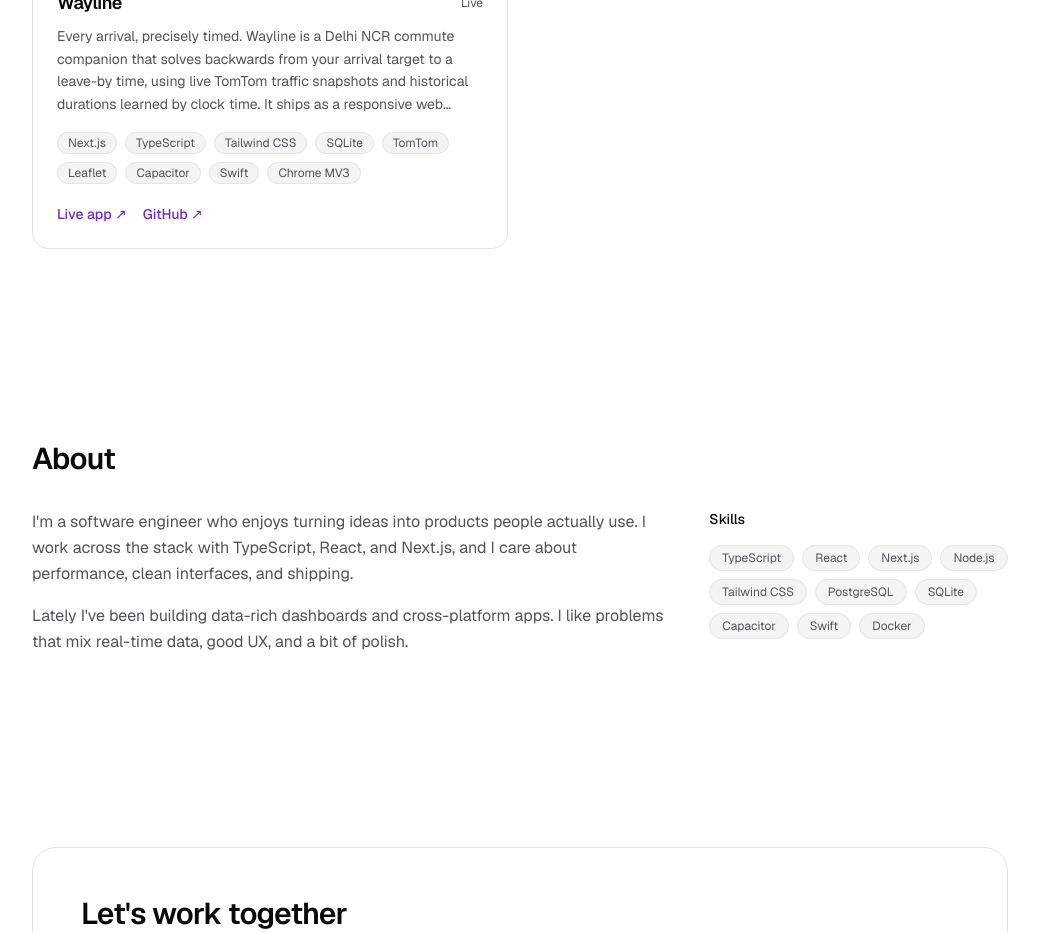
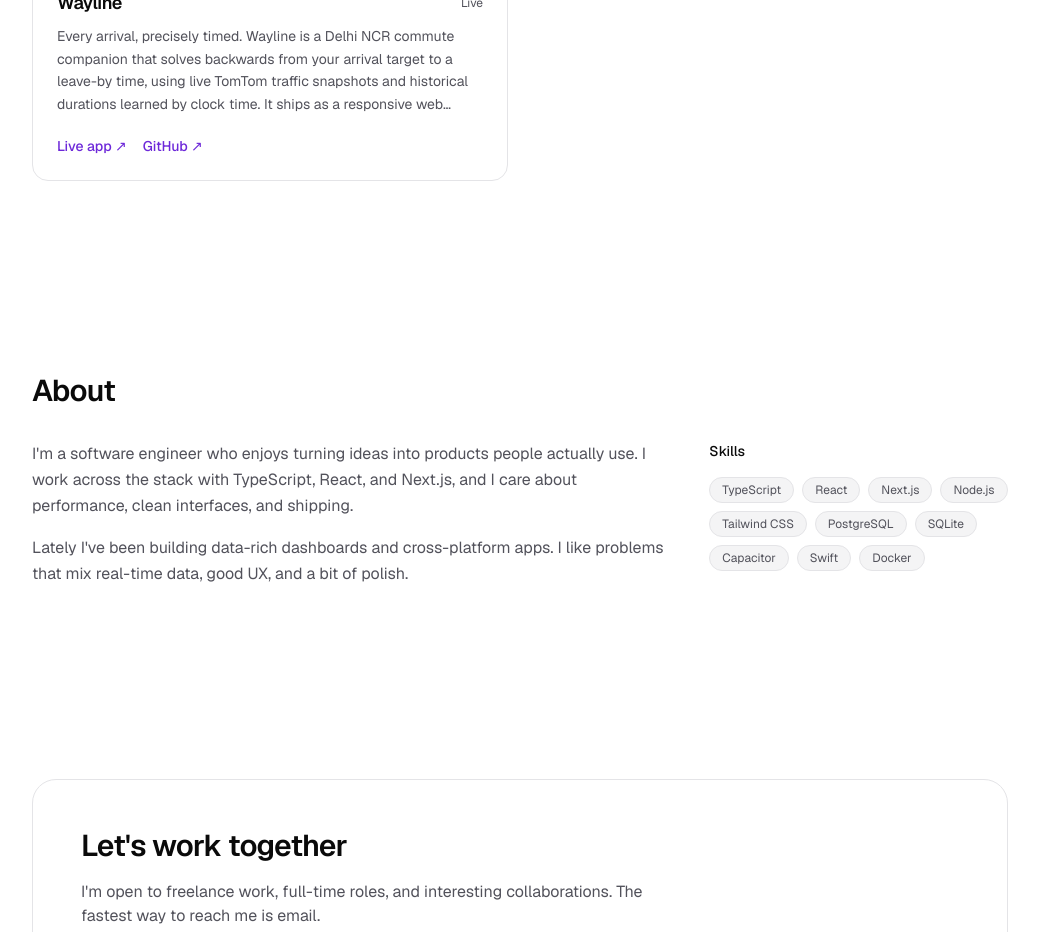
Before and after one commit to SawarSingh/portfolio, a Next.js app: page / in a window 1280 px wide. Shown: the part 1020-1952 px from the top of the page, without its empty margins (120-1159 px from the left). Built offline with nearby package versions, Linux system fonts and the light colour scheme.

Commit message:
Remove tech tags from portfolio cards and detail page

```diff
--- a/src/app/projects/[slug]/page.tsx
+++ b/src/app/projects/[slug]/page.tsx
@@ -120,17 +120,6 @@ export default async function ProjectPage({
             ) : null}
           </div>
 
-          <ul className="mt-10 flex flex-wrap gap-2">
-            {project.tags.map((tag) => (
-              <li
-                key={tag}
-                className="rounded-full border border-border bg-muted px-3 py-1 text-xs text-muted-foreground"
-              >
-                {tag}
-              </li>
-            ))}
-          </ul>
-
           {project.links.length > 0 ? (
             <div className="mt-10 flex flex-wrap gap-3">
               {project.links.map((link) => (
--- a/src/components/ProjectCard.tsx
+++ b/src/components/ProjectCard.tsx
@@ -45,17 +45,6 @@ export function ProjectCard({ project }: { project: Project }) {
           {project.summary}
         </p>
 
-        <ul className="mt-4 flex flex-wrap gap-2">
-          {project.tags.map((tag) => (
-            <li
-              key={tag}
-              className="rounded-full border border-border bg-muted px-2.5 py-0.5 text-xs text-muted-foreground"
-            >
-              {tag}
-            </li>
-          ))}
-        </ul>
-
         {project.links.length > 0 ? (
           <div className="mt-5 flex flex-wrap gap-4 text-sm">
             {project.links.map((link) => (
--- a/src/data/projects.ts
+++ b/src/data/projects.ts
@@ -11,7 +11,6 @@ export type Project = {
   features?: string[];
   highlights?: string[];
   screenshotCaptions?: string[];
-  tags: string[];
   year: number;
   featured?: boolean;
   status?: "live" | "in-progress" | "archived";
@@ -39,7 +38,7 @@ export const projects: Project[] = [
       "Chrome extension that mirrors your web session and sends leave-by notifications at configurable lead times.",
     ],
     highlights: [
-      "Built a full-stack commute intelligence web app with Next.js, TypeScript, Tailwind, and SQLite.",
+      "Built a full-stack commute intelligence web app with live traffic, route history, and departure-time prediction.",
       "Integrated TomTom live traffic and historical snapshots to solve leave-by time from a user's arrival target.",
       "Designed a Weather-inspired, full-screen UI with swipeable route pages and semantic timing colors.",
       "Implemented email/password sessions plus Google/Apple OAuth with provider-verified emails.",
@@ -54,17 +53,6 @@ export const projects: Project[] = [
       "iPhone: the app beside its home-screen widget showing the next commute at a glance.",
       "Chrome extension: current IST time, 'if you leave by…', and configurable reminder presets.",
       "Settings: the route manager and the read-only widget token manager.",
-    ],
-    tags: [
-      "Next.js",
-      "TypeScript",
-      "Tailwind CSS",
-      "SQLite",
-      "TomTom",
-      "Leaflet",
-      "Capacitor",
-      "Swift",
-      "Chrome MV3",
     ],
     year: 2026,
     featured: true,
```
Also changed, not shown: 1 other file (tests, documents, lock files or other folders).
